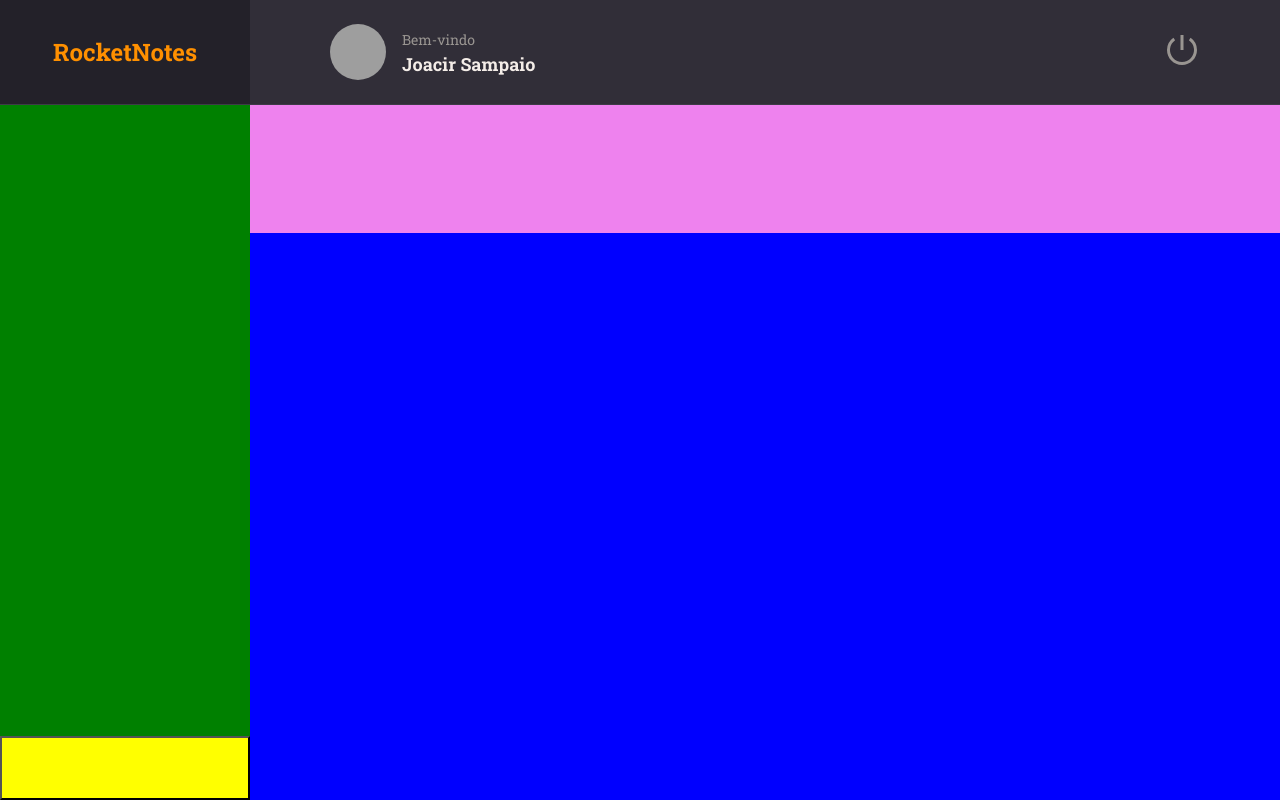
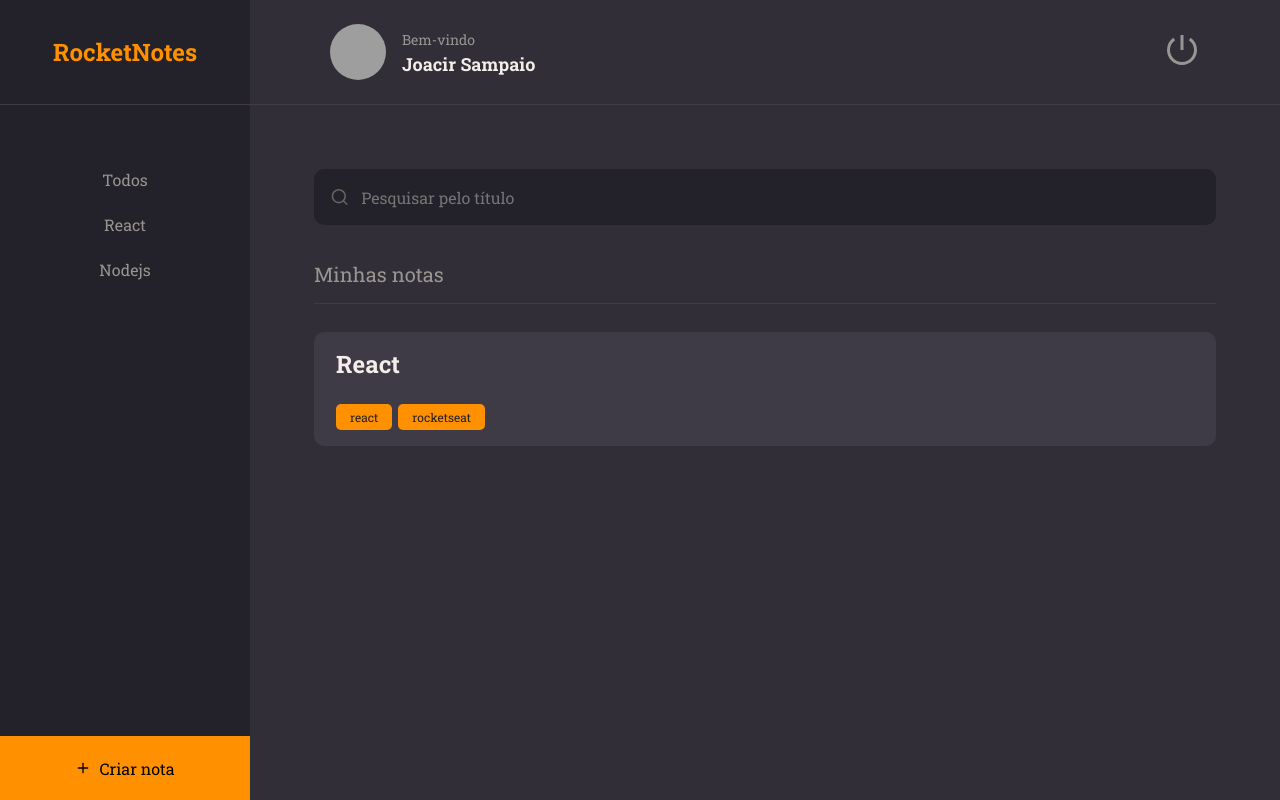
Before and after one commit to JoacirSCN/SPA_RocketNotes, a React (Vite) app: page / in a window 1280 px wide. Built offline with nearby package versions, Linux system fonts and the light colour scheme; grey boxes are pictures that could not be loaded.

Commit message:
Home finishe

```diff
--- a/src/components/ButtonText/index.jsx
+++ b/src/components/ButtonText/index.jsx
@@ -1,9 +1,10 @@
 import { Container } from "./styles";
 
-export function ButtonText({ title, ...rest}){
+export function ButtonText({ title, isActive = false, ...rest}){
   return (
     <Container
       type="button"
+      isActive={isActive}
       {...rest}
     >
       {title}
--- a/src/components/ButtonText/styles.js
+++ b/src/components/ButtonText/styles.js
@@ -2,7 +2,7 @@
 
 export const Container = styled.button`
   background: none;
-  color: ${({theme}) => theme.COLORS.ORANGE};
+  color: ${({ theme, isActive }) => isActive ? theme.COLORS.ORANGE : theme.COLORS.GRAY_100};
 
   border: none;
   font-size: 1.6rem;
--- /dev/null
+++ b/src/components/Input/index.jsx
@@ -0,0 +1,10 @@
+import { Container } from "./styles";
+
+export function Input({ icon: Icon, ...rest }) {
+  return (
+    <Container>
+      {Icon && <Icon size={20} />}
+      <input {...rest}/>
+    </Container>
+  )
+}
--- /dev/null
+++ b/src/components/Input/styles.js
@@ -0,0 +1,32 @@
+import styled from "styled-components";
+
+export const Container = styled.div`
+  width: 100%;
+  display: flex;
+  align-items: center;
+
+  background-color: ${({ theme }) => theme.COLORS.BACKGROUND_900 };
+  color: ${({ theme }) => theme.COLORS.GRAY_300 };
+
+  margin-bottom: .8rem;
+  border-radius: 1rem;
+
+  > input {
+    height: 5.6rem;
+    width: 100%;
+
+    padding: 1.2rem;
+
+    color: ${({ theme }) => theme.COLORS.WHITH};
+    background: transparent;
+    border: 0;
+
+    &:placeholder {
+      color: ${({ theme }) => theme.COLORS.GRAY_300}
+    }
+  }
+
+  > svg {
+      margin-left: 1.6rem;
+    }
+`;
--- /dev/null
+++ b/src/components/Note/index.jsx
@@ -0,0 +1,19 @@
+import { Container } from "./styles";
+import { Tag } from "../Tag"
+
+export function Note({ data, ...rest}){
+  return (
+    <Container {...rest}>
+      <h1>{data.title}</h1>
+
+      {
+        data.tags &&
+        <footer>
+          {
+            data.tags.map(tag => <Tag key={tag.id} title={tag.name} />)
+          }
+        </footer>
+      }
+    </Container>
+  )
+}
--- /dev/null
+++ b/src/components/Note/styles.js
@@ -0,0 +1,24 @@
+import styled from "styled-components";
+
+export const Container = styled.button`
+  width: 100%;
+  background-color: ${({ theme }) => theme.COLORS.BACKGROUND_700};
+
+  border: none;
+  border-radius: 1rem;
+  padding: 1.6rem 2.2rem;
+
+  > h1 {
+    flex: 1;
+    text-align: left;
+    font-weight: 700;
+    font-size: 2.4rem;
+    color: ${({ theme }) => theme.COLORS.WHITE};
+  }
+
+  > footer {
+    width: 100%;
+    display: flex;
+    margin-top: 2.4rem;
+  }
+`;
--- a/src/components/Tag/index.jsx
+++ b/src/components/Tag/index.jsx
@@ -1,8 +1,8 @@
 import { Container } from "./styles";
 
-export function Tag({ title }){
+export function Tag({ title, ...rest }){
   return (
-    <Container>
+    <Container {...rest}>
       {title}
     </Container>
   )
--- a/src/pages/Home/index.jsx
+++ b/src/pages/Home/index.jsx
@@ -1,8 +1,15 @@
-import { Container, Brand, Menu, Search, Content, NewNote } from './styles';
-import { Header } from "../../components/Header"
+import { FiPlus, FiSearch } from "react-icons/fi";
 
-export function Home(){
-  return(
+import { Container, Brand, Menu, Search, Content, NewNote } from "./styles";
+
+import { Header } from "../../components/Header";
+import { Note } from "../../components/Note";
+import { Input } from "../../components/Input";
+import { Section } from "../../components/Section";
+import { ButtonText } from "../../components/ButtonText";
+
+export function Home() {
+  return (
     <Container>
       <Brand>
         <h1>RocketNotes</h1>
@@ -11,21 +18,37 @@
       <Header />
 
       <Menu>
-
+        <li>
+          <ButtonText title="Todos" />
+        </li>
+        <li>
+          <ButtonText title="React" />
+        </li>
+        <li>
+          <ButtonText title="Nodejs"/>
+        </li>
       </Menu>
 
       <Search>
-
+        <Input placeholder="Pesquisar pelo título" icon={FiSearch} />
       </Search>
 
       <Content>
-
+        <Section title="Minhas notas">
+          <Note data={{
+            title: 'React',
+            tags: [
+              {id: '1', name: 'react'},
+              {id: '2', name: 'rocketseat'}
+            ] }}
+          />
+        </Section>
       </Content>
 
       <NewNote>
-
+        <FiPlus />
+        Criar nota
       </NewNote>
-
     </Container>
   );
 }
--- a/src/pages/Home/styles.js
+++ b/src/pages/Home/styles.js
@@ -37,23 +37,39 @@
 
 export const Menu = styled.ul`
   grid-area: menu;
+  background-color: ${({theme}) => theme.COLORS.BACKGROUND_900};
 
+  padding-top: 6.4rem;
+  text-align: center;
 
-
-  background-color: green;
+  > li {
+    margin-bottom: 2.4rem;
+  }
 `;
 
 export const Search = styled.div`
   grid-area: search;
-  background-color: violet;
+
+  padding: 6.4rem 6.4rem 0;
 `;
 
 export const Content = styled.div`
   grid-area: content;
-  background-color: blue;
+  padding: 0 6.4rem;
+  overflow-y: auto;
 `;
 
 export const NewNote = styled.button`
   grid-area: newnote;
-  background-color: yellow;
+
+  background-color: ${({theme}) => theme.COLORS.ORANGE};
+  border: none;
+
+  display: flex;
+  align-items: center;
+  justify-content: center;
+
+  > svg {
+    margin-right: .8rem;
+  }
 `;
```
